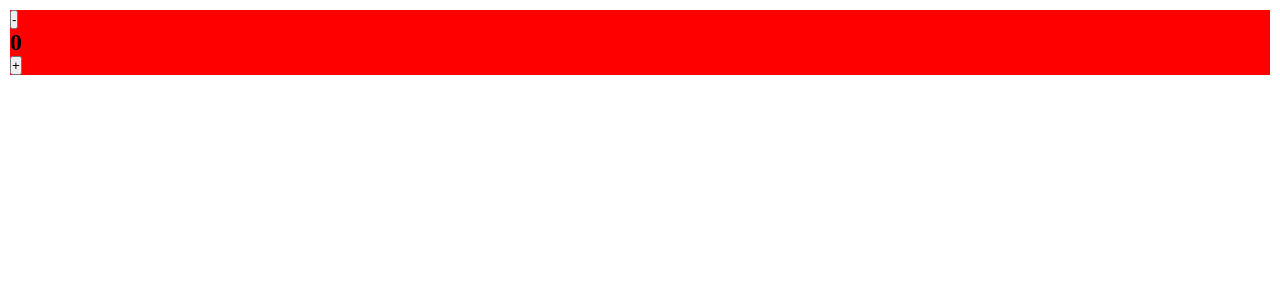
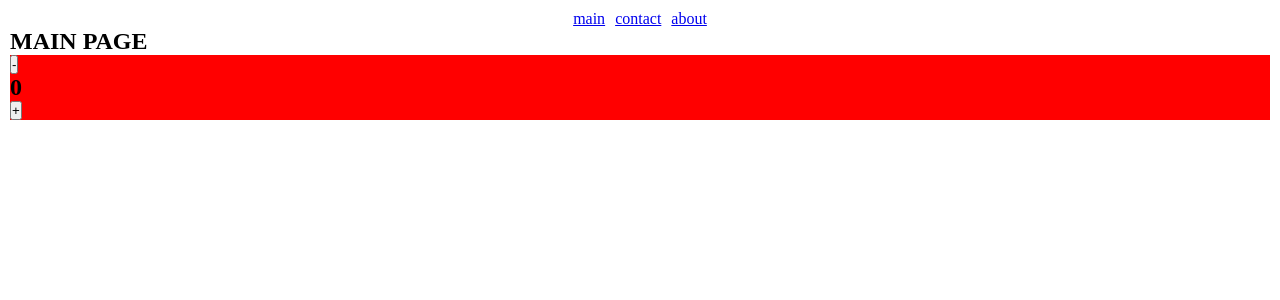
Before and after one commit to ayub-a/myx-light-client, a React app: page / in a window 1280 px wide. Shown: the top 300 px of the page. Built offline with nearby package versions, Linux system fonts and the light colour scheme.

Commit message:
routing, code splitting

```diff
--- a/package.json
+++ b/package.json
@@ -18,6 +18,7 @@
 		"@types/node": "^22.13.0",
 		"@types/react": "^18.3.18",
 		"@types/react-dom": "^18.3.5",
+		"@types/react-router-dom": "^5.3.3",
 		"@types/webpack": "^5.28.5",
 		"@types/webpack-bundle-analyzer": "^4.7.0",
 		"@types/webpack-dev-server": "^4.7.1",
@@ -38,6 +39,7 @@
 	},
 	"dependencies": {
 		"react": "^18.3.1",
-		"react-dom": "^18.3.1"
+		"react-dom": "^18.3.1",
+		"react-router-dom": "^7.1.5"
 	}
 }
--- a/src/App.tsx
+++ b/src/App.tsx
@@ -1,10 +1,51 @@
-import { Counter } from './components/Counter'
+import { Suspense } from 'react'
+import { Link, Route, Routes } from 'react-router-dom'
+
+import { MainLazy } from './pages/Main/Main.lazy'
+import { ContactLazy } from './pages/Contact/Contact.lazy'
+import { AboutLazy } from './pages/About/About.lazy'
+
 import './index.scss'
 
 export const App = () => {
 	return (
 		<div className='App'>
-			<Counter />
+			<div className='nav'>
+				<Link to='/'>main</Link>
+				<Link to='/contact'>contact</Link>
+				<Link to='/about'>about</Link>
+			</div>
+
+			<Suspense fallback={'Loding..'}>
+				<Routes>
+					<Route
+						path='/'
+						element={
+							<Suspense key={'main'} fallback={'Loding..'}>
+								<MainLazy />
+							</Suspense>
+						}
+					/>
+
+					<Route
+						path='/contact'
+						element={
+							<Suspense key={'contact'} fallback={'Loding..'}>
+								<ContactLazy />
+							</Suspense>
+						}
+					/>
+
+					<Route
+						path='/about'
+						element={
+							<Suspense key={'about'} fallback={'Loding..'}>
+								<AboutLazy />
+							</Suspense>
+						}
+					/>
+				</Routes>
+			</Suspense>
 		</div>
 	)
 }
--- a/src/index.scss
+++ b/src/index.scss
@@ -7,3 +7,10 @@
 .App {
 	padding: 10px;
 }
+
+.nav {
+	display: flex;
+	align-items: center;
+	justify-content: center;
+	gap: 10px;
+}
--- a/src/index.tsx
+++ b/src/index.tsx
@@ -1,6 +1,11 @@
 import { createRoot } from 'react-dom/client'
+import { BrowserRouter } from 'react-router-dom'
 import { App } from './App'
 
 const root = createRoot(document.getElementById('root'))
 
-root.render(<App />)
+root.render(
+	<BrowserRouter>
+		<App />
+	</BrowserRouter>
+)
--- /dev/null
+++ b/src/pages/About/About.lazy.tsx
@@ -0,0 +1,11 @@
+import { lazy } from 'react'
+
+// export const AboutLazy = lazy(() => import('./About'))
+
+// NOT FOR PRODUCTION
+export const AboutLazy = lazy(
+	() =>
+		new Promise((resolve) => {
+			setTimeout(() => resolve(import('./About')), 1500)
+		}) as any
+)
--- /dev/null
+++ b/src/pages/About/About.tsx
@@ -0,0 +1,9 @@
+const About = () => {
+	return (
+		<div>
+			<h2>ABOUT PAGE</h2>
+		</div>
+	)
+}
+
+export default About
--- /dev/null
+++ b/src/pages/Contact/Contact.lazy.tsx
@@ -0,0 +1,11 @@
+import { lazy } from 'react'
+
+// export const ContactLazy = lazy(() => import('./Contact'))
+
+// NOT FOR PRODUCTION
+export const ContactLazy = lazy(
+	() =>
+		new Promise((resolve) => {
+			setTimeout(() => resolve(import('./Contact')), 1500)
+		}) as any
+)
--- /dev/null
+++ b/src/pages/Contact/Contact.tsx
@@ -0,0 +1,9 @@
+const Contact = () => {
+	return (
+		<div>
+			<h2>CONTACT PAGE</h2>
+		</div>
+	)
+}
+
+export default Contact
--- /dev/null
+++ b/src/pages/Main/Main.lazy.tsx
@@ -0,0 +1,11 @@
+import { lazy } from 'react'
+
+// export const MainLazy = lazy(() => import('./Main'))
+
+// NOT FOR PRODUCTION
+export const MainLazy = lazy(
+	() =>
+		new Promise((resolve) => {
+			setTimeout(() => resolve(import('./Main')), 1500)
+		}) as any
+)
--- /dev/null
+++ b/src/pages/Main/Main.tsx
@@ -0,0 +1,13 @@
+import { Counter } from '../../components/Counter'
+
+const Main = () => {
+	return (
+		<div>
+			<h2>MAIN PAGE</h2>
+
+			<Counter />
+		</div>
+	)
+}
+
+export default Main
```
Also changed, not shown: 2 other files (tests, documents, lock files or other folders).
